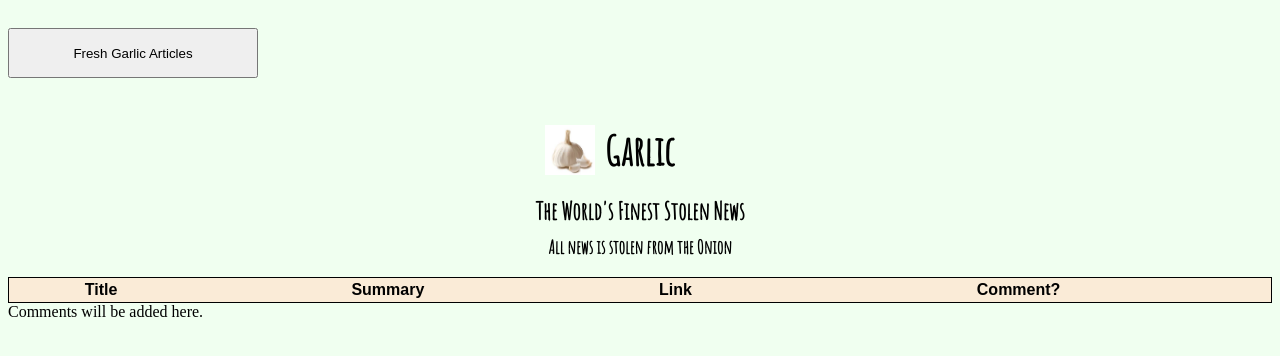
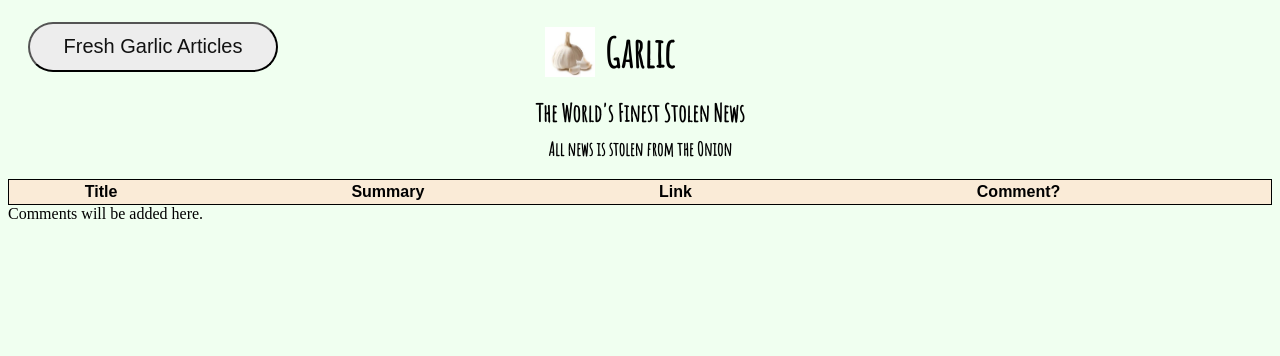
Before and after one commit to Superunknown1103/NewsScraper, a website: page public/index.html in a window 1280 px wide. Drawn offline with nearby package versions, Linux system fonts and the light colour scheme; no server answers; a web font is replaced by a local one.

Commit message:
only 1 commit

```diff
--- a/public/index.html
+++ b/public/index.html
@@ -9,8 +9,8 @@
     <link href="https://fonts.googleapis.com/css?family=News+Cycle" rel="stylesheet">
   </head>
   <body>
-    <button id="scrape">Fresh Garlic Articles</button>
     <div class="top">
+        <button id="scrape" class="scrape">Fresh Garlic Articles</button>
       <h1 class="title"> <img class="garlicimg" src="./src/garlic.jpg" height="50" width="50">Garlic</h1>
       <h2 class="title">The World's Finest Stolen News</h2>
       <h3 class="title">All news is stolen from the Onion</h3>
--- a/public/style.css
+++ b/public/style.css
@@ -6,6 +6,28 @@
   clear: both;
   position: absolute;
 }
+
+.scrape {
+  margin-top: -5px;
+  margin-left: 20px;
+  clear: both;
+  position: absolute;
+  -webkit-border-radius: 28;
+  -moz-border-radius: 28;
+  border-radius: 28px;
+  font-family: Arial;
+  color: #121212;
+  font-size: 20px;
+  background: #ededed;
+  padding: 10px 20px 10px 20px;
+  text-decoration: none;
+}
+
+.scrape:hover {
+  background: #d45996;
+  text-decoration: none;
+}
+
 
 
 h1 {
```
